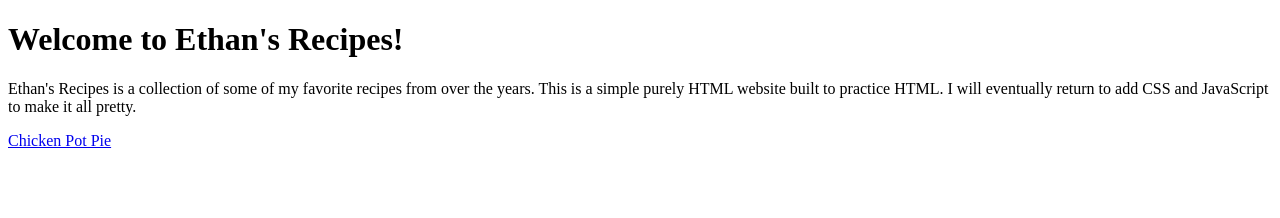
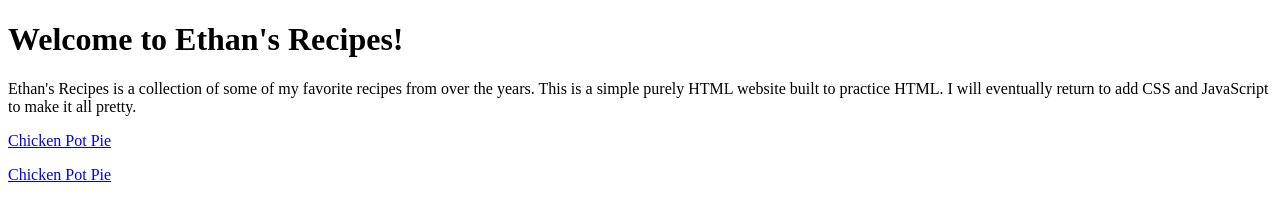
Before and after one commit to EthanPope07/basic-recipes, a plain HTML site: page index.html in a window 1280 px wide. Drawn offline with Linux system fonts and the light colour scheme.

Commit message:
Added fried chicken to the index

```diff
--- a/index.html
+++ b/index.html
@@ -10,5 +10,6 @@
     <h1>Welcome to Ethan's Recipes!</h1>
     <p>Ethan's Recipes is a collection of some of my favorite recipes from over the years. This is a simple purely HTML website built to practice HTML. I will eventually return to add CSS and JavaScript to make it all pretty.</p>
     <p><a href="./recipes/chickenPotPie.html"> Chicken Pot Pie</a></p>
+    <p><a href="./recipes/friedChicken.html"> Chicken Pot Pie</a></p>
 </body>
 </html>
```
